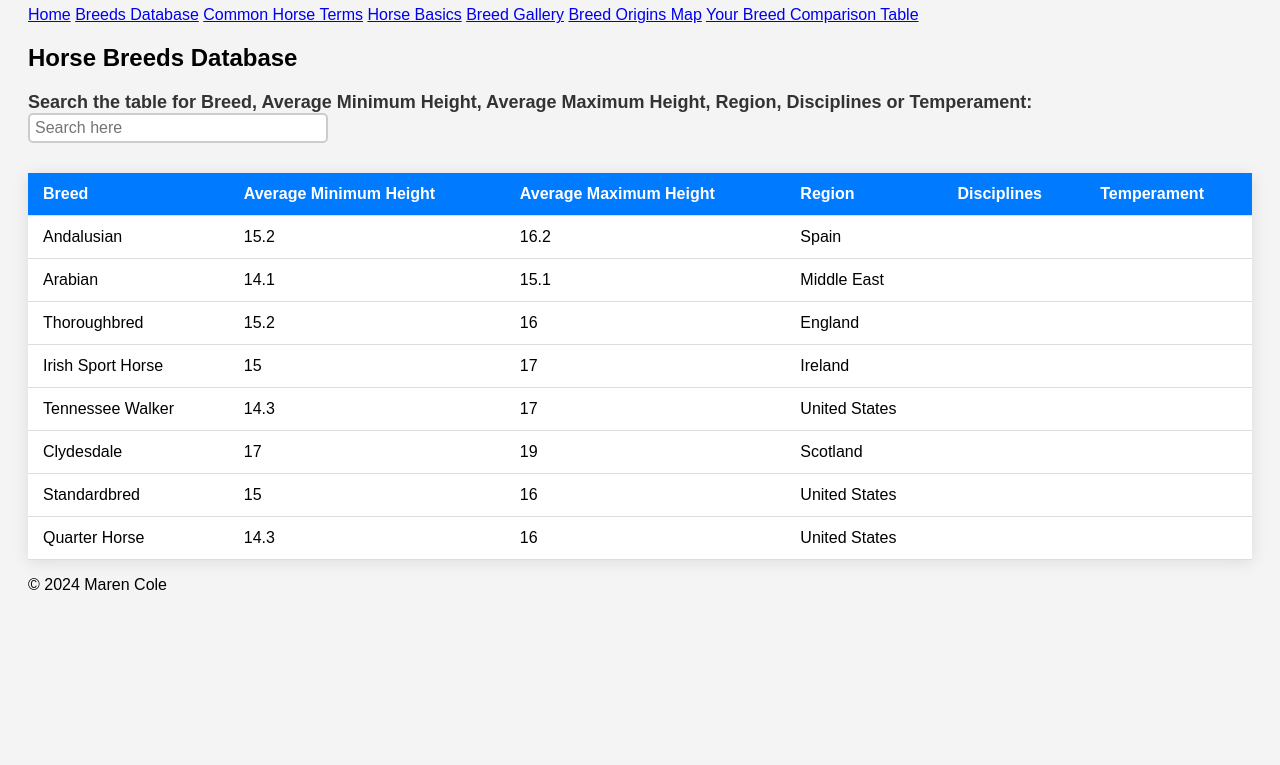
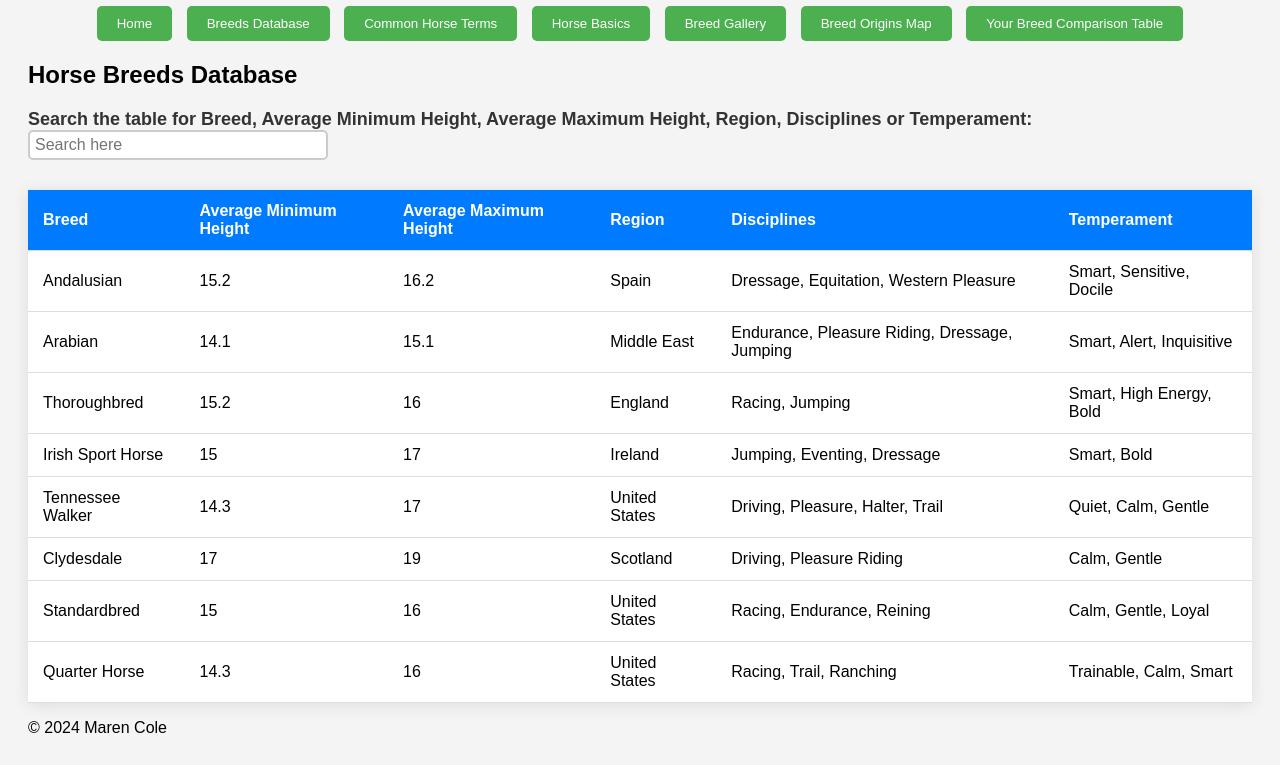
Before and after one commit to maren-cole/CS-361-Project, a plain HTML site: page frontend/breeds_db.html in a window 1280 px wide. Shown: the part 80-845 px from the top of the page. Before the commit the page ends 800 px from the top, so only its background shows below. Drawn offline with nearby package versions, Linux system fonts and the light colour scheme.

Commit message:
Add home search page, basic styling

```diff
--- a/frontend/breeds_db.html
+++ b/frontend/breeds_db.html
@@ -11,15 +11,15 @@
     </head>
     <body>
         <h1>Horse Breeds 101</h1>
-        <nav>
-            <a href="index.html">Home</a>
-            <a href="breeds_db.html">Breeds Database</a>
-            <a href="definitions.html">Common Horse Terms</a>
-            <a href="basics.html">Horse Basics</a>
-            <a href="gallery.html">Breed Gallery</a>
-            <a href="map.html">Breed Origins Map</a>
-            <a href="comparison.html">Your Breed Comparison Table</a>
-        </nav>
+        <div class="nav">
+            <button onclick="window.location.href='index.html';">Home</button>
+            <button onclick="window.location.href='breeds_db.html';">Breeds Database</button>
+            <button onclick="window.location.href='definitions.html';">Common Horse Terms</button>
+            <button onclick="window.location.href='basics.html';">Horse Basics</button>
+            <button onclick="window.location.href='gallery.html';">Breed Gallery</button>
+            <button onclick="window.location.href='map.html';">Breed Origins Map</button>
+            <button onclick="window.location.href='comparison.html';">Your Breed Comparison Table</button>
+        </div>
         <h2> Horse Breeds Database </h2>
         <b>Search the table for Breed, Average Minimum Height, Average Maximum Height, Region, Disciplines or Temperament:
             <input id="gfg" type="text" placeholder="Search here">
@@ -39,77 +39,89 @@
                     <td>15.2</td>
                     <td>16.2</td>
                     <td>Spain</td>
-                    <td></td>
-                    <td></td>
+                    <td>Dressage, Equitation, Western Pleasure</td>
+                    <td>Smart, Sensitive, Docile</td>
                 </tr>
                 <tr>
                     <td>Arabian</td>
                     <td>14.1</td>
                     <td>15.1</td>
                     <td>Middle East</td>
-                    <td></td>
-                    <td></td>
+                    <td>Endurance, Pleasure Riding, Dressage, Jumping</td>
+                    <td>Smart, Alert, Inquisitive</td>
                 </tr>
                 <tr>
                     <td>Thoroughbred</td>
                     <td>15.2</td>
                     <td>16</td>
                     <td>England</td>
-                    <td></td>
-                    <td></td>
+                    <td>Racing, Jumping</td>
+                    <td>Smart, High Energy, Bold</td>
                 </tr>
                 <tr>
                     <td>Irish Sport Horse</td>
                     <td>15</td>
                     <td>17</td>
                     <td>Ireland</td>
-                    <td></td>
-                    <td></td>
+                    <td>Jumping, Eventing, Dressage</td>
+                    <td>Smart, Bold</td>
                 </tr>
                 <tr>
                     <td>Tennessee Walker</td>
                     <td>14.3</td>
                     <td>17</td>
                     <td>United States</td>
-                    <td></td>
-                    <td></td>
+                    <td>Driving, Pleasure, Halter, Trail</td>
+                    <td>Quiet, Calm, Gentle</td>
                 </tr>
                 <tr>
                     <td>Clydesdale</td>
                     <td>17</td>
                     <td>19</td>
                     <td>Scotland</td>
-                    <td></td>
-                    <td></td>
+                    <td>Driving, Pleasure Riding</td>
+                    <td>Calm, Gentle</td>
                 </tr>
                 <tr>
                     <td>Standardbred</td>
                     <td>15</td>
                     <td>16</td>
                     <td>United States</td>
-                    <td></td>
-                    <td></td>
+                    <td>Racing, Endurance, Reining</td>
+                    <td>Calm, Gentle, Loyal</td>
                 </tr>
                 <tr>
                     <td>Quarter Horse</td>
                     <td>14.3</td>
                     <td>16</td>
                     <td>United States</td>
-                    <td></td>
-                    <td></td>
-
+                    <td>Racing, Trail, Ranching</td>
+                    <td>Trainable, Calm, Smart</td>
                 </tr>
             </tbody>
         </table>
 
         <script>
-            $(document).ready(function () {
-                $("#gfg").on("keyup", function () {
-                    var value = $(this).val().toLowerCase();
-                    $("#breeds tr").filter(function () {
-                        $(this).toggle($(this).text().toLowerCase().indexOf(value) > -1)
+            $(document).ready(function() {
+                function filterTable(value) {
+                    $("#breeds tr").filter(function() {
+                        $(this).toggle($(this).text().toLowerCase().indexOf(value.toLowerCase()) > -1);
                     });
+                }
+
+                // Handle local search input
+                $("#localSearch").on("keyup", function() {
+                    var value = $(this).val();
+                    filterTable(value);
                 });
+
+                // URL search input
+                var urlParams = new URLSearchParams(window.location.search);
+                var searchQuery = urlParams.get('query');
+                if (searchQuery) {
+                    $('#localSearch').val(searchQuery);
+                    filterTable(searchQuery);
+                }
             });
         </script>
         <p><footer>&copy; 2024 Maren Cole</footer></p>
--- a/frontend/main.css
+++ b/frontend/main.css
@@ -1,9 +1,15 @@
-/* Overall body styling to add some padding and set the font */
+/* Overall body styling\\ */
 body {
     font-family: Arial, sans-serif;
     padding: 20px;
     background-color: #f4f4f4;
 }
+
+h1 {
+    text-align: center;
+}
+
+/*---------------------------------------------------------------------*/
 
 /* Styles for the search input */
 input[type="text"] {
@@ -15,6 +21,8 @@ input[type="text"] {
     border: 2px solid #ccc;
     border-radius: 5px;
 }
+
+/*---------------------------------------------------------------------*/
 
 /* Table styling */
 table {
@@ -51,3 +59,36 @@ b {
     font-size: 18px;
     color: #333;
 }
+
+/*---------------------------------------------------------------------*/
+
+/* Nav styling */
+.nav {
+    text-align: center;
+    margin-top: 20px;
+    margin-bottom: 20px;
+}
+
+/* Styling for each navigation button */
+.nav button {
+    background-color: #4CAF50;
+    color: white;
+    padding: 10px 20px;
+    margin: 0 5px;
+    border: none;
+    border-radius: 5px;
+    cursor: pointer;
+    transition: background-color 0.3s, transform 0.2s;
+}
+
+/* Hover effects */
+.nav button:hover {
+    background-color: #45a049;
+    transform: scale(1.05);
+}
+
+/* Active/Focused button styling */
+.nav button:active, .nav button:focus {
+    outline: none;
+    box-shadow: 0 0 5px 2px rgba(255, 255, 255, 0.75);
+}
```
Also changed, not shown: frontend/basics.html (+9 -9 lines), frontend/comparison.html (+25 -0 lines), frontend/definitions.html (+9 -9 lines), frontend/gallery.html (+9 -9 lines), frontend/index.html (+10 -10 lines), frontend/map.html (+9 -9 lines).
